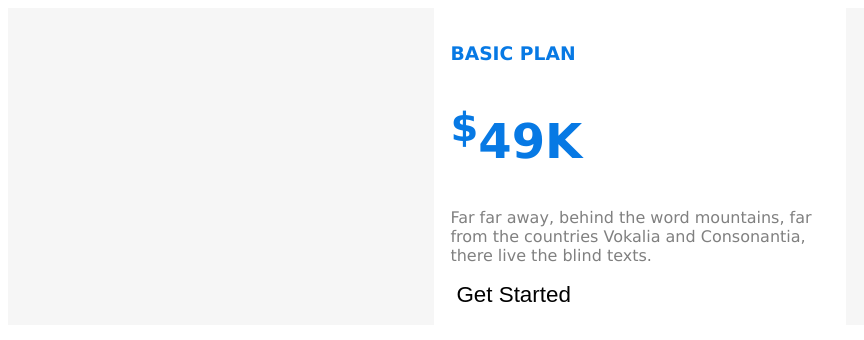
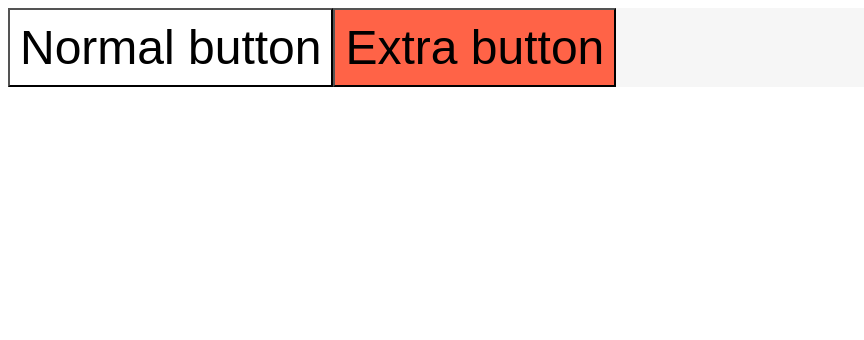
Before and after one commit to MariusCodeAcademy/styled-react-intro-type1, a React (Create React App) app: page / in a window 1280 px wide. Shown: the top 340 px of the page, without its empty margins (0-864 px from the left). Built offline with nearby package versions, Linux system fonts and the light colour scheme.

Commit message:
styled props

```diff
--- a/src/App.css
+++ b/src/App.css
@@ -7,3 +7,12 @@
   font-family: 'Lucida Sans', 'Lucida Sans Regular', 'Lucida Grande',
     'Lucida Sans Unicode', Geneva, Verdana, sans-serif;
 }
+
+.button {
+  font-size: 3rem;
+  padding: 10px;
+  background-color: white;
+}
+.button.button--extra {
+  background: tomato;
+}
--- a/src/App.js
+++ b/src/App.js
@@ -1,12 +1,28 @@
 import './App.css';
+// import Button from './components/ui/Button';
 // import Services from './components/services/Services';
-import Plan from './components/Plan';
+// import Plan from './components/Plan';
+import styled from 'styled-components';
+
+const MyButton = styled.button`
+  font-size: 3rem;
+  padding: 10px;
+
+  background-color: ${(props) => (props.extra ? 'tomato' : 'white')};
+`;
+
+function Button(props) {
+  // logic
+  return <MyButton extra={props.extra}>{props.children}</MyButton>;
+}
 
 function App() {
   return (
     <div className='App'>
       {/* <Services /> */}
-      <Plan />
+      {/* <Plan /> */}
+      <Button> Normal button</Button>
+      <Button extra> Extra button</Button>
     </div>
   );
 }
```
